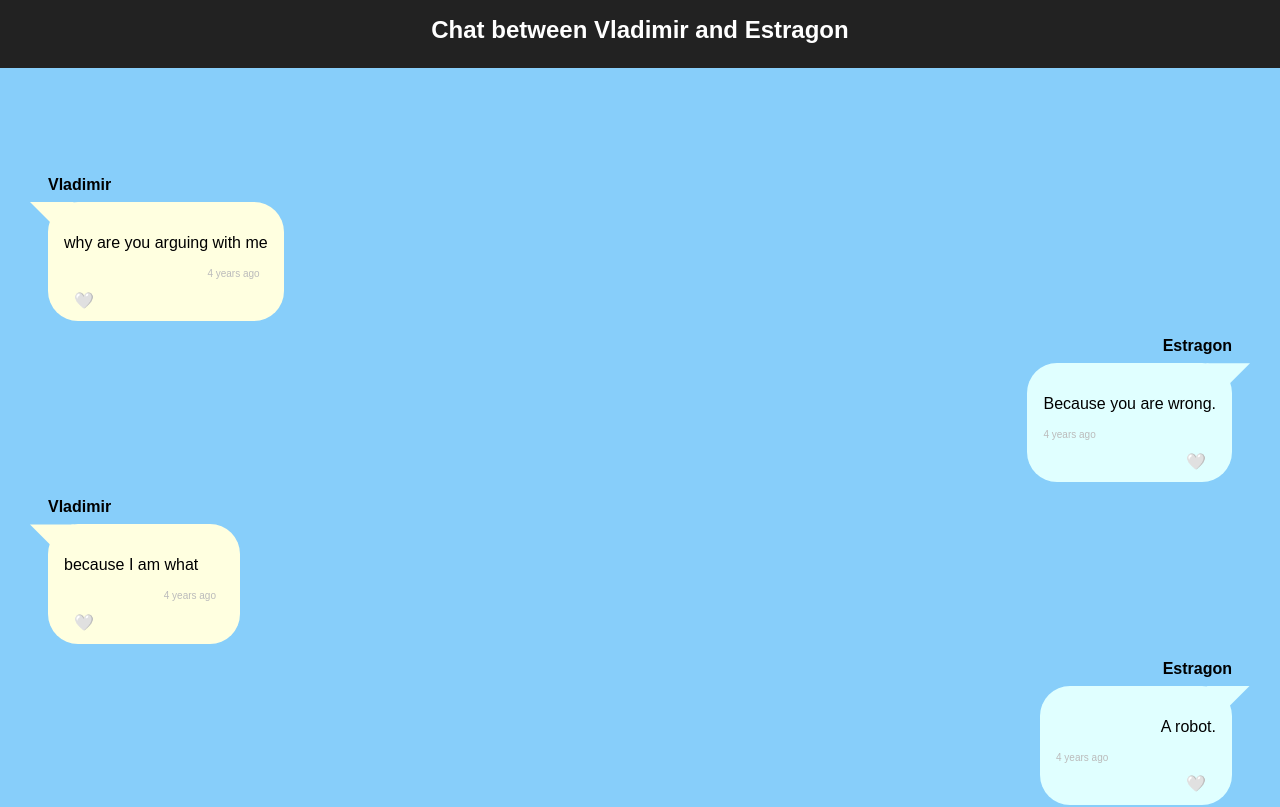
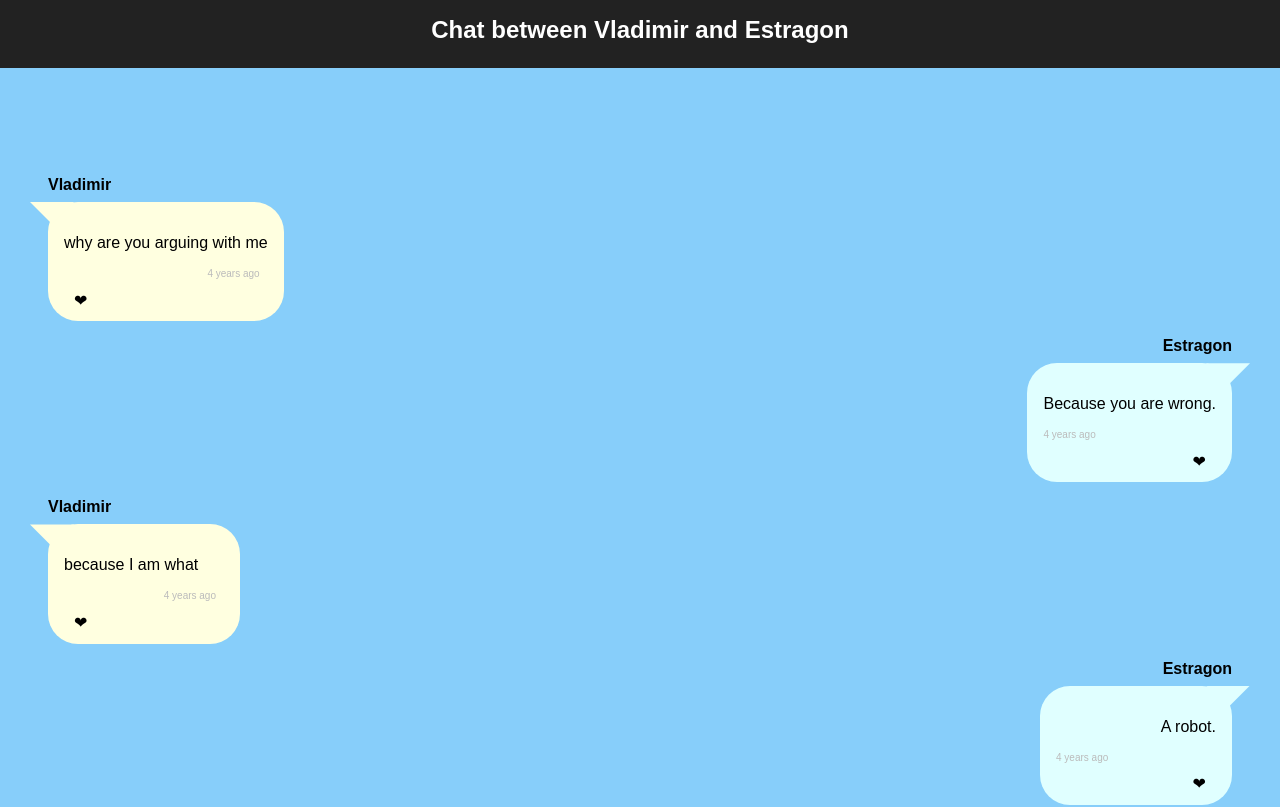
Before and after one commit to AdaGold/react-chatlog, a React (Create React App) app: page / in a window 1280 px wide. Shown: the top 807 px of the page. Built offline with nearby package versions, Linux system fonts and the light colour scheme.

Commit message:
fixed setState logic and added conditional for liked button display

```diff
--- a/src/App.js
+++ b/src/App.js
@@ -11,8 +11,7 @@ const App = () => {
 
   const [chatLog, setChatLog] = useState(initialCopy);
 
-  const updateLike = (messageId, liked) => {
-    // console.log(`in UpdateLike, initial value is ${liked}`);
+  const updateLike = (messageId, likedStatus) => {
     const newMessageList = [];
     for (const message of chatLog) {
       if (message.id !== messageId) {
@@ -20,10 +19,10 @@ const App = () => {
       } else {
         const newMessage = {
           ...message,
-          liked: !liked,
+          liked: likedStatus,
         };
         newMessageList.push(newMessage);
-        // console.log(`final liked stats is ${newMessage.liked}`);
+        console.log(likedStatus);
       }
     }
     setChatLog(newMessageList);
@@ -35,7 +34,7 @@ const App = () => {
         <h1>Chat between Vladimir and Estragon</h1>
       </header>
       <main>
-        <ChatLog updateLike={updateLike} entries={chatMessages} />
+        <ChatLog updateLike={updateLike} entries={chatLog} />
       </main>
     </div>
   );
--- a/src/components/ChatEntry.js
+++ b/src/components/ChatEntry.js
@@ -13,6 +13,11 @@ const ChatEntry = (props) => {
   const updateLike = props.updateLike;
 
   let locationClass = entrySender === 'Vladimir' ? 'local' : 'remote';
+  let heartCondition = entryLiked === true ? '🤍' : '❤';
+
+  function changeLike(likedStatus) {
+    updateLike(entryId, likedStatus);
+  }
 
   return (
     <div className={`chat-entry ${locationClass}`}>
@@ -21,10 +26,12 @@ const ChatEntry = (props) => {
         <p>{entryBody}</p>
         <p className="entry-time">{entryRelativeTime}</p>
         <button
-          onClick={() => updateLike(entryId, entryLiked)}
+          onClick={() => {
+            changeLike(!entryLiked);
+          }}
           className="like"
         >
-          🤍
+          {heartCondition}
         </button>
       </section>
     </div>
```
